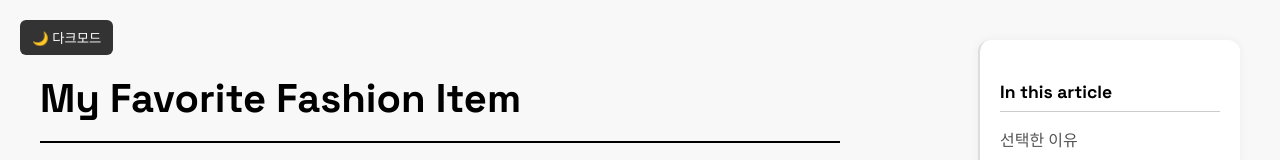
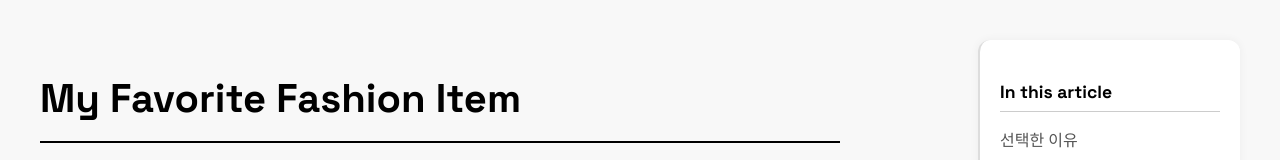
Before and after one commit to yangyoungbi/fashion-items-page, a plain HTML site: page index.html in a window 1280 px wide. Shown: the top 160 px of the page. Drawn offline with Linux system fonts and the light colour scheme.

Commit message:
Update index.html

```diff
--- a/index.html
+++ b/index.html
@@ -100,11 +100,9 @@
       transform: none;
     }
   </style>
-  <style id="dark-mode-style"></style>
+
 </head>
 <body>
-
-<button onclick="toggleDarkMode()" style="position: fixed; top: 20px; left: 20px; z-index: 999; padding: 8px 12px; border: none; background-color: #333; color: white; border-radius: 6px; cursor: pointer;">🌙 다크모드</button>
 
 <main>
   <h1>My Favorite Fashion Item</h1>
@@ -191,16 +189,8 @@
     });
   }, appearOptions);
   faders.forEach(el => observer.observe(el));
-  // Dark mode toggle
-  function toggleDarkMode() {
-    const styleTag = document.getElementById('dark-mode-style');
-    const isDark = styleTag.innerHTML.includes('background-color: #121212');
-    if (!isDark) {
-      styleTag.innerHTML = `
-        body {
-          background-color: #121212;
-          color: #e0e0e0;
-        }
+
+</script>
 
 </body>
 </html>
```
